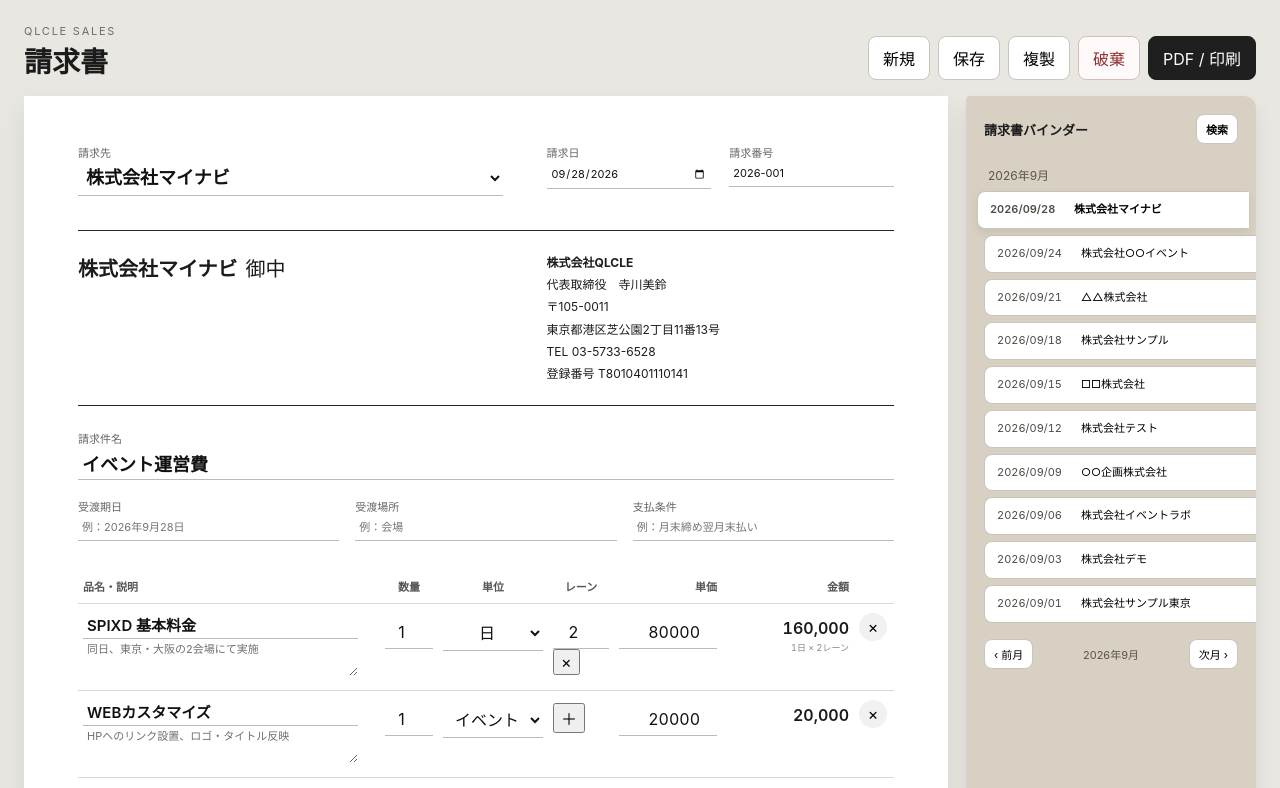
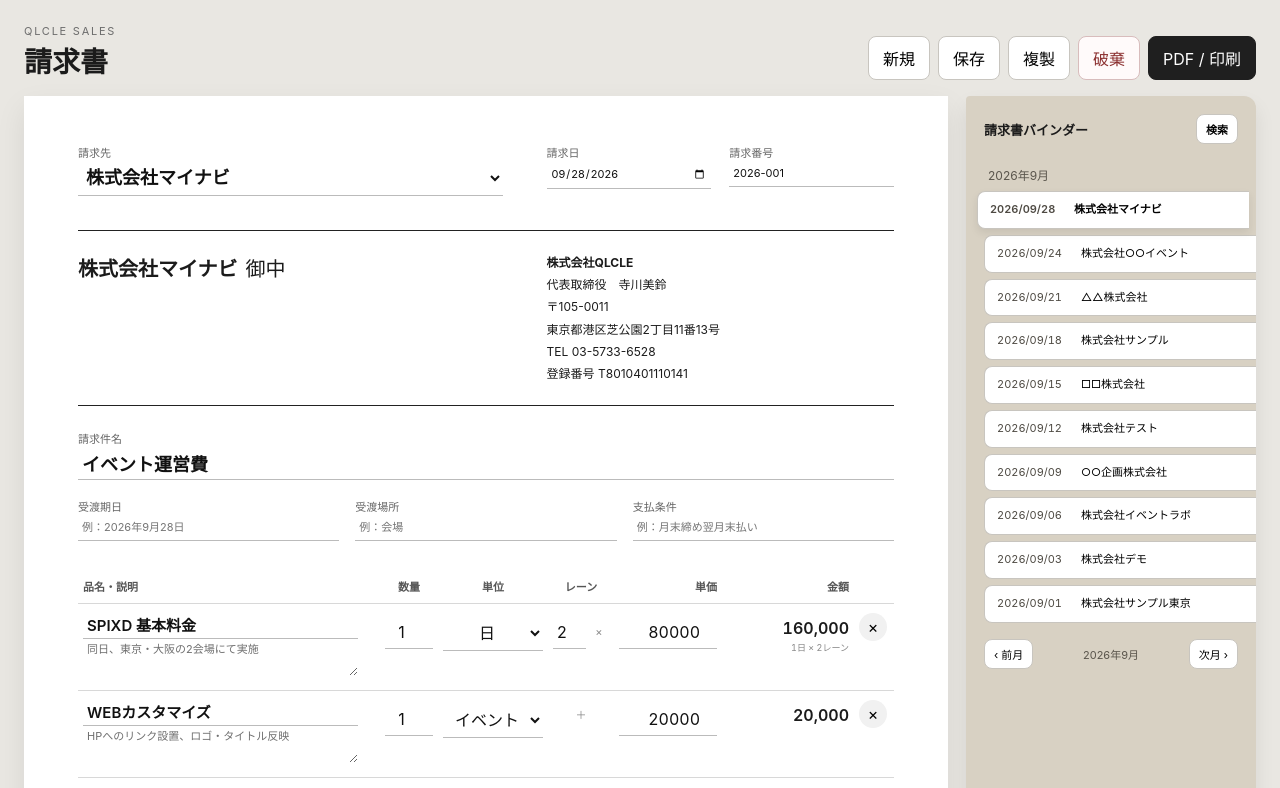
Before and after one commit to sterakawa/qlcle-sales, a Next.js app: page / in a window 1280 px wide. Shown: the top 788 px of the page. Built offline with nearby package versions, Linux system fonts and the light colour scheme.

Commit message:
Style lane controls

```diff
--- a/app/globals.css
+++ b/app/globals.css
@@ -899,3 +899,43 @@
     border-bottom: 1.2pt solid #222 !important;
   }
 }
+
+
+.laneCell {
+  display: grid;
+  grid-template-columns: 1fr 20px;
+  gap: 3px;
+  align-items: center;
+}
+
+.laneToggle,
+.laneAdd {
+  border: 0;
+  background: transparent;
+  padding: 0;
+  color: #888;
+  font-size: 11px;
+  line-height: 1;
+}
+
+.laneToggle:hover,
+.laneAdd:hover {
+  color: #222;
+}
+
+.laneAdd {
+  width: 100%;
+  text-align: center;
+  padding-top: 7px;
+}
+
+@media print {
+  .laneToggle,
+  .laneAdd {
+    display: none !important;
+  }
+
+  .laneCell {
+    display: block;
+  }
+}
```
